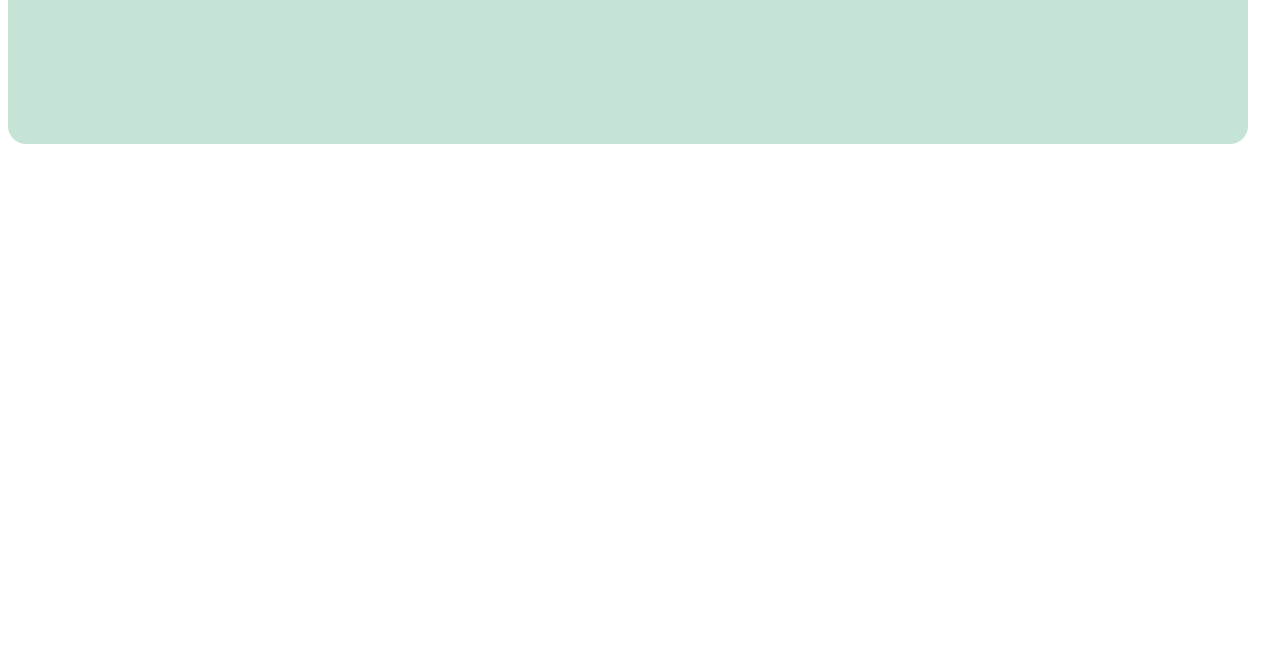
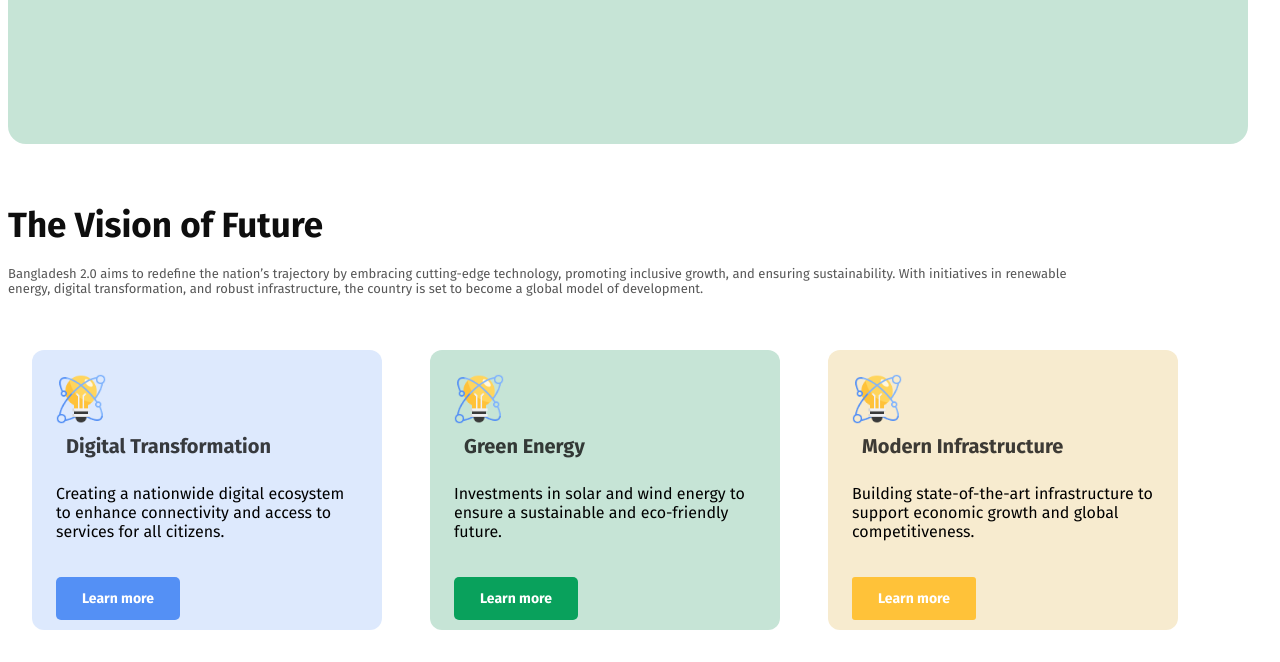
Before and after one commit to Dippaul65/Home-Projects, a plain HTML site: page index.html in a window 1280 px wide. Shown: the part 526-1188 px from the top of the page. Before the commit the page ends 800 px from the top, so only its background shows below. Drawn offline with Linux system fonts and the light colour scheme.

Commit message:
added The Vision of Future

```diff
--- a/index.html
+++ b/index.html
@@ -21,5 +21,45 @@
          <img class="img" src="hero.png" alt="hero">
 </section>
 
+                                         <!---The Vision of Future-->
+<section class="Second-Section">
+
+<div class="headline">
+      <h3 class="heading">The Vision of Future</h3>
+      <p class="description">Bangladesh 2.0 aims to redefine the nation’s trajectory by embracing cutting-edge technology, promoting inclusive growth, and ensuring sustainability.
+          With initiatives in renewable energy, digital transformation, and robust infrastructure, the country
+          is set to become a global model of development. </p>
+         </div>
+                                                  <!---Box-content01-->
+        <div class="Vision">
+
+        <div class="Box-content01">
+            <img  class="Box-image" src="card-icon.png" alt="">
+            <h4 class="Box-head">Digital Transformation</h4>
+            <p class="Box-description">Creating a nationwide digital ecosystem to enhance connectivity
+                 and access to services for all citizens. </p>
+            <button class="Btn01">Learn more</button>
+        </div>
+                                                 <!--Box-content02--->
+
+        <div class="Box-content02">
+            <img  class="Box-image" src="card-icon.png" alt="">
+            <h4 class="Box-head">Green Energy</h4>
+            <p class="Box-description">Investments in solar and wind energy to ensure a sustainable and eco-friendly future.
+            </p>
+            <button class="Btn02">Learn more</button>
+        </div>
+                                                   <!--Box-content03--->
+        <div class="Box-content03">
+            <img  class="Box-image" src="card-icon.png" alt="">
+            <h4 class="Box-head">Modern Infrastructure</h4>
+            <p class="Box-description">Building state-of-the-art infrastructure to support economic growth and global competitiveness.
+            </p>
+            <button class="Btn03">Learn more</button>
+        </div>
+         </div>
+    </section>
+
+
 </body>
 </html>
--- a/style/style.css
+++ b/style/style.css
@@ -56,3 +56,108 @@ width: 360px;
 height: 310px;
 margin: 0px 50px;
 }
+                                               /*The Vision of Future*/
+.heading{
+    color: rgb(14, 14, 14);
+font-size: 35px;
+font-weight: bold;
+margin: 20px 0px;
+}
+.description{
+    color: rgba(14, 14, 14, 0.7);
+font-size: 13px;
+font-weight: 400;
+margin-bottom: 24px;
+width: 1080px;
+height: 36px;
+padding: 0px;
+}
+.Vision{
+    display: flex;
+    align-items: flex-start;
+    justify-content: flex-start;
+}
+.Box-content01{
+    box-sizing: border-box;
+border-radius: 12px;
+background: rgba(84, 144, 245, 0.2);
+width: 350px;
+display: flex;
+height: 280px;
+flex-direction: column;
+justify-content: flex-start;
+align-items: flex-start;
+padding: 24px;
+margin: 24px 24px;
+}
+.Box-content02{
+    box-sizing: border-box;
+border-radius: 12px;
+background: rgb(198, 228, 214);
+width: 350px;
+height: 280px;
+flex-direction: column;
+justify-content: flex-start;
+align-items: flex-start;
+display: flex;
+padding: 24px;
+margin: 24px 24px;
+}
+.Box-content03{
+    box-sizing: border-box;
+    border-radius: 12px;
+    background: rgb(247, 235, 207);
+width: 350px;
+height: 280px;
+display: flex;
+flex-direction: column;
+justify-content: flex-start;
+align-items: flex-start;
+padding: 24px;
+margin: 24px 24px;
+}
+.Box-head{
+    color: rgba(14, 14, 14, 0.8);
+font-size: 20px;
+font-weight: 700;
+text-align: left;
+margin: 10px;
+}
+.Box-image{
+width: 50px;
+height: 50px;
+left: 0px;
+top: 1px;
+}
+.Btn01{
+    border-radius: 5px;
+    background: rgb(84, 144, 245);
+    color: rgb(255, 255, 255);
+font-size: 14px;
+font-weight: bold;
+border: none;
+padding: 13px 26px 13px 26px;
+margin: 20px 0px;
+}
+
+.Btn02{
+    border-radius: 5px;
+    background: rgb(9, 161, 92);
+    color: rgb(255, 255, 255);
+font-size: 14px;
+font-weight: bold;
+border: none;
+padding: 13px 26px 13px 26px;
+margin: 20px 0px;
+}
+
+.Btn03{
+    border-radius: 3px;
+    background: rgb(255, 194, 57);
+    color: rgb(255, 255, 255);
+font-size: 14px;
+font-weight: bold;
+border: none;
+padding: 13px 26px 13px 26px;
+margin: 20px 0px;
+}
```
